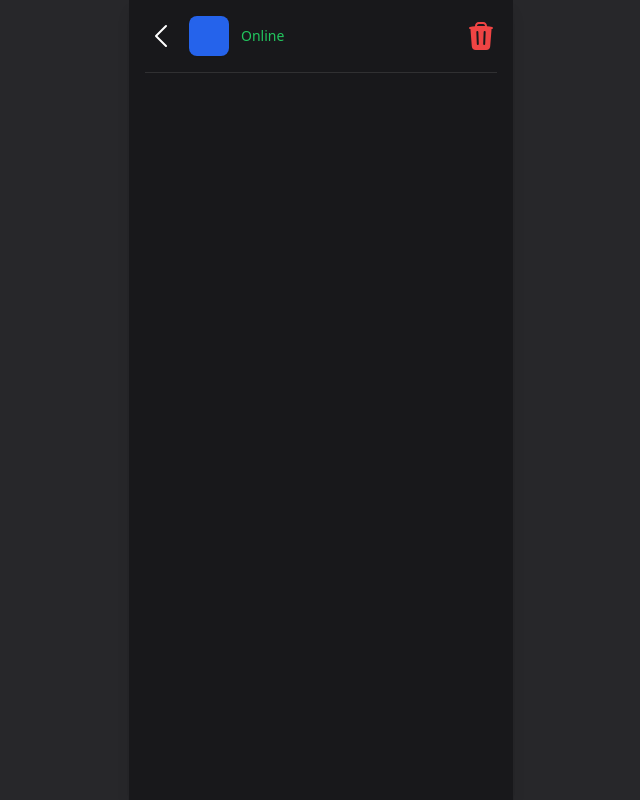
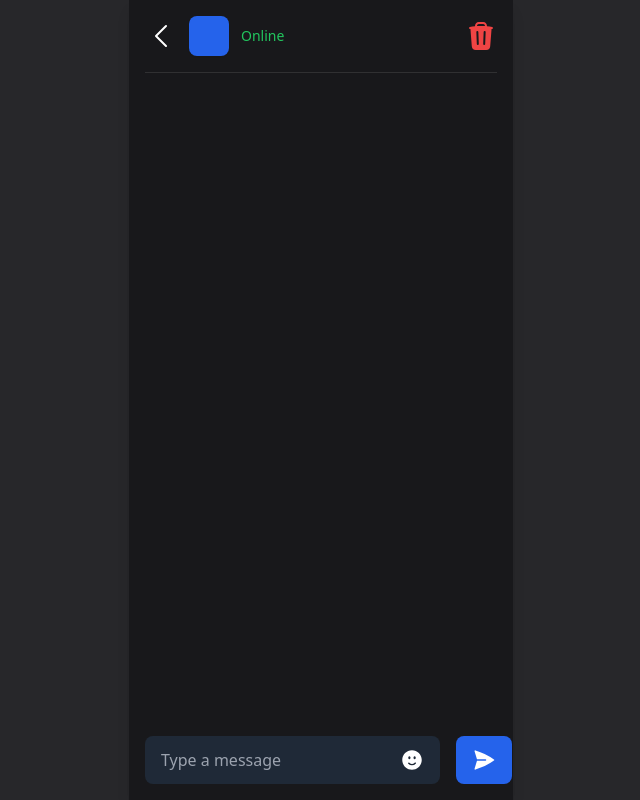
Before and after one commit to rodrigordgfs/chat-nuxt, a Nuxt app: page /chat/1 in a window 1280 px wide. Shown: the whole page, without its empty margins (319-959 px from the left). Built offline with nearby package versions, Linux system fonts and the light colour scheme.

Commit message:
Feature: Created the input message

```diff
--- /dev/null
+++ b/components/ChatInput.vue
@@ -0,0 +1,24 @@
+<template>
+  <form class="flex flex-row gap-2" @click.prevent="">
+    <div class="flex flex-row flex-1 gap-2 bg-gray-800 rounded-lg px-4 py-3">
+      <input
+        type="text"
+        class="flex-1 bg-transparent text-white focus:outline-none"
+        placeholder="Type a message"
+      />
+      <FaceSmileIcon class="w-6 h-6 text-white cursor-pointer" />
+    </div>
+    <button
+      type="submit"
+      class="bg-blue-600 rounded-lg px-4 py-2 text-white ml-2 focus:outline-none"
+    >
+      <PaperAirplaneIcon class="w-6 h-6" />
+    </button>
+  </form>
+</template>
+
+<script setup>
+import { PaperAirplaneIcon, FaceSmileIcon } from "@heroicons/vue/24/solid";
+</script>
+
+<style></style>
--- a/components/Header.vue
+++ b/components/Header.vue
@@ -11,24 +11,29 @@
     </NuxtLink>
     <p class="text-white text-2xl font-medium">Chat Nuxt</p>
     <NuxtLink to="/contacts">
-      <ChatBubbleLeftEllipsisIcon
-        class="w-8 h-8 text-white rounded cursor-pointer"
+      <PencilSquareIcon
+        class="w-8 h-8 text-white rounded"
+        :class="{
+          'opacity-10 cursor-not-allowed': isContactRoute,
+          'opacity-100 cursor-pointer': !isContactRoute,
+        }"
       />
     </NuxtLink>
   </div>
 </template>
 
 <script setup>
-import {
-  HomeIcon,
-  ChatBubbleLeftEllipsisIcon,
-} from "@heroicons/vue/24/solid";
+import { HomeIcon, PencilSquareIcon } from "@heroicons/vue/24/solid";
 
 const route = useRoute();
 
 const isHomeRoute = computed(() =>
   route.matched.some(({ name }) => name === "index")
 );
+
+const isContactRoute = computed(() =>
+  route.matched.some(({ name }) => name === "contacts")
+);
 </script>
 
 <style></style>
--- /dev/null
+++ b/components/MessageList.vue
@@ -0,0 +1,7 @@
+<template>
+  <div class="flex flex-col flex-1"></div>
+</template>
+
+<script lang="ts" setup></script>
+
+<style></style>
--- a/pages/chat/[id].vue
+++ b/pages/chat/[id].vue
@@ -1,6 +1,7 @@
 <template>
   <HeaderChat :id="chatId" :name="userName" :image="userImage" />
-  <div class="text-white text-2xl"></div>
+  <MessageList />
+  <ChatInput />
 </template>
 
 <script setup>
```
